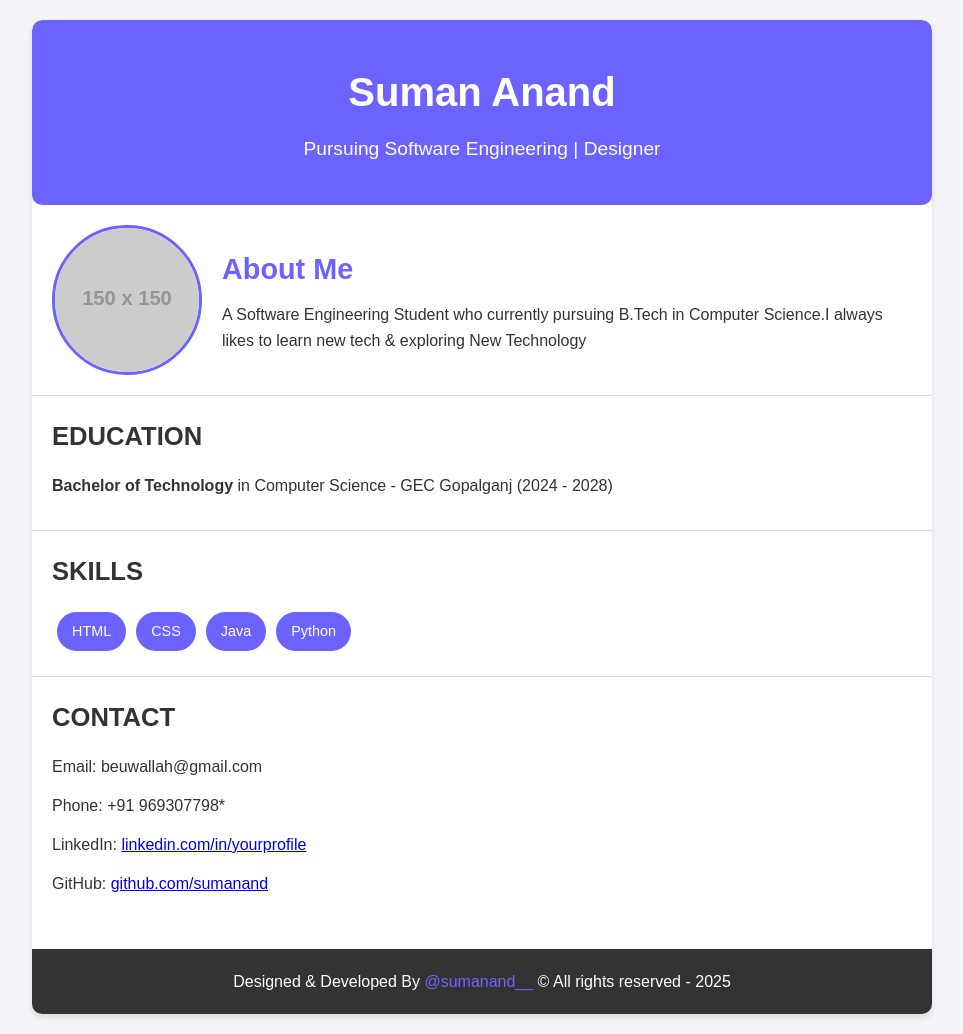
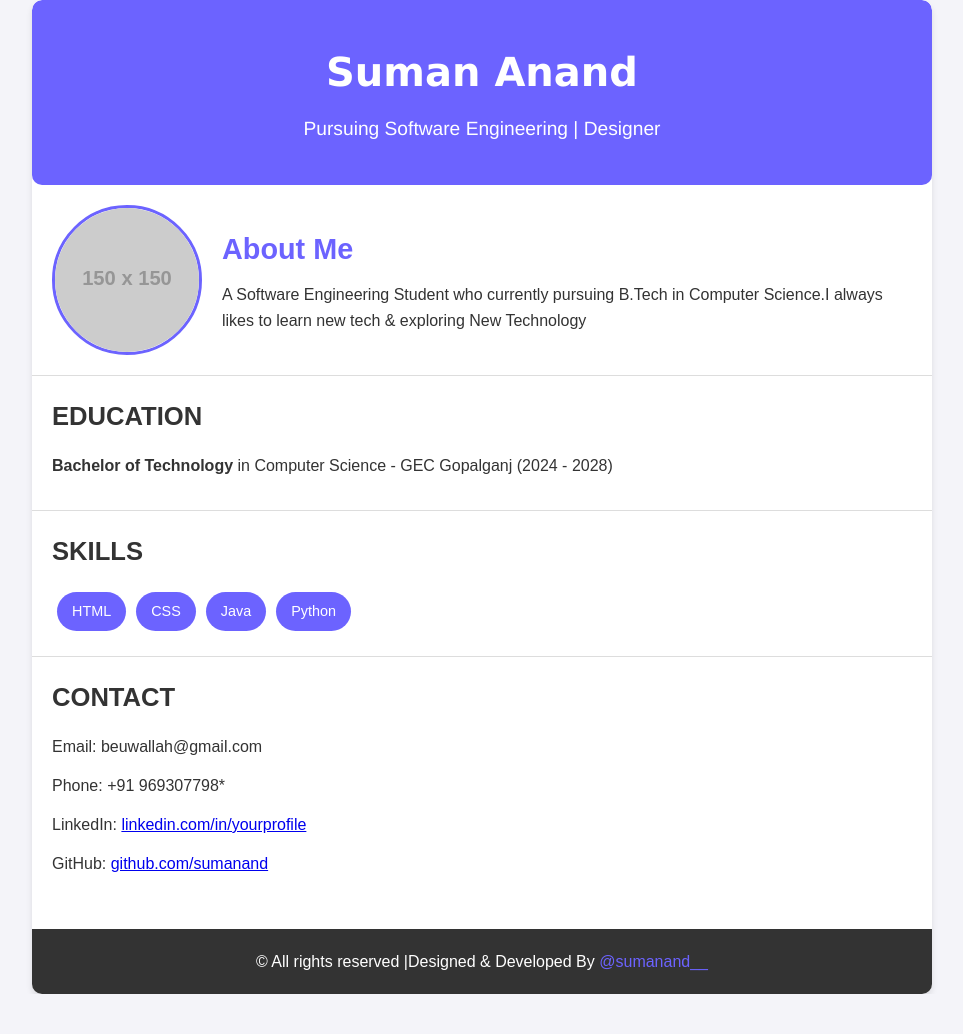
Before and after one commit to sumanand/resume, a plain HTML site: page index.html in a window 1280 px wide. Shown: the whole page, without its empty margins (158-1121 px from the left). After the commit the page ends 994 px from the top, so only its background shows below. Drawn offline with Linux system fonts and the light colour scheme; placeholder pictures from the web are drawn by us.

Commit message:
Fonts Updated

```diff
--- a/index.html
+++ b/index.html
@@ -57,7 +57,7 @@
         </div>
 
         <footer>
-            <p>Designed & Developed By <a href="https://instagram.com/sumanand__">@sumanand__</a> &copy; All rights reserved - 2025 </p>
+            <p> &copy; All rights reserved |Designed & Developed By  <a href="https://instagram.com/sumanand__">@sumanand__</a> </p>
         </footer>
     </div>
 </body>
--- a/style.css
+++ b/style.css
@@ -9,7 +9,6 @@
             background-color: #f4f4f9;
             color: #333;
             line-height: 1.6;
-            padding: 20px;
         }
 
         .container {
@@ -31,12 +30,14 @@
 
         header h1 {
             font-size: 2.5em;
+            font-family: Verdana, Geneva, Tahoma, sans-serif;
             margin-bottom: 10px;
         }
 
         header p {
             font-size: 1.2em;
-            margin-top: 10px;
+            font-family: 'Franklin Gothic Medium', 'Arial Narrow', Arial, sans-serif;
+            margin-top: 5px;
         }
 
         .profile {
```
